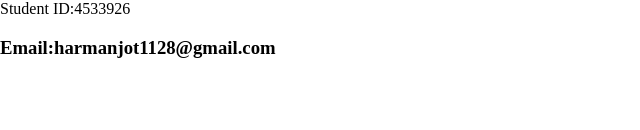
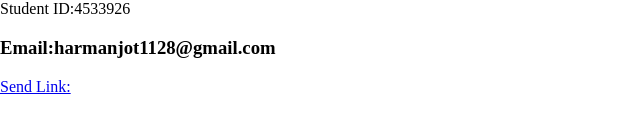
Before and after one commit to SunainaHira/New_York, a plain HTML site: page contact.html in a window 1280 px wide. Shown: the part 214-344 px from the top of the page, without its empty margins (0-640 px from the left). Drawn offline with Linux system fonts and the light colour scheme; files whose address does not match are found by name.

Commit message:
"Added Text"

```diff
--- a/contact.html
+++ b/contact.html
@@ -25,7 +25,7 @@
                 <p>Student ID:4533926</p>
                 <H3>Email:harmanjot1128@gmail.com</H3>
                 <p>
-                    <a href="mailto:sunaina2003hsp@gmail.com"></a>
+                    <a href="mailto:sunaina2003hsp@gmail.com">Send Link:</a>
                 </p>
     </div>
     </main>
```
